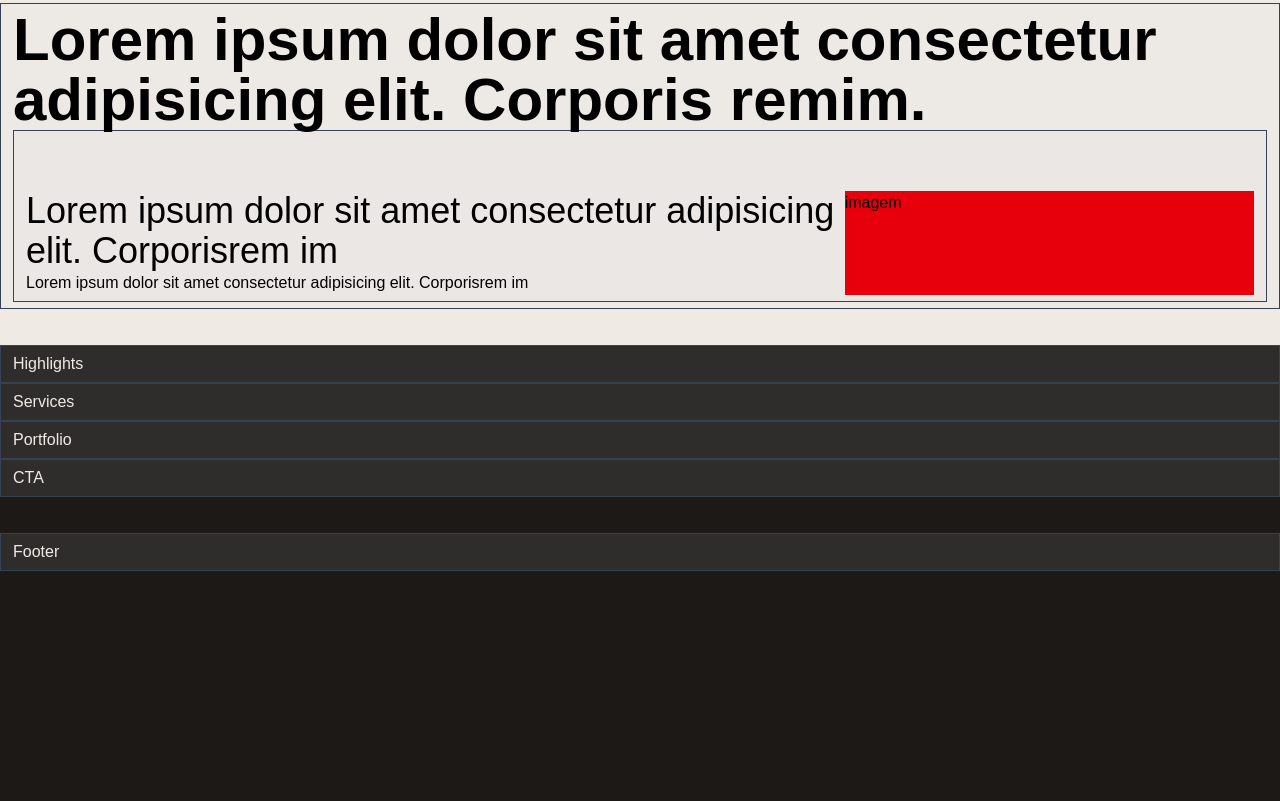
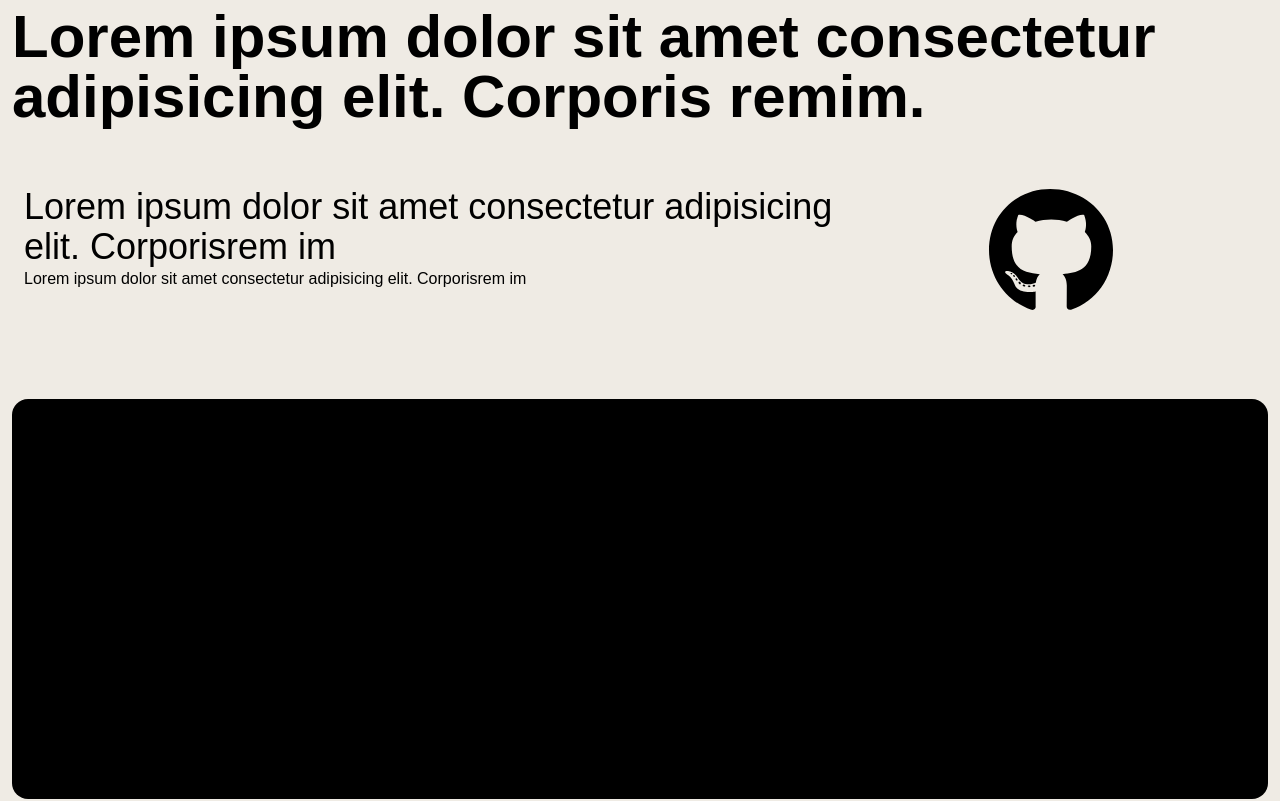
Before and after one commit to joaovlara/next-template, a Next.js app: page / in a window 1280 px wide. Shown: the part 820-1621 px from the top of the page. Before the commit the page ends 1427 px from the top, so only its background shows below. Built offline with nearby package versions, Linux system fonts and the light colour scheme; a web font is replaced by a local one.

Commit message:
create highlights

```diff
--- a/src/app/components/Sections/About.tsx
+++ b/src/app/components/Sections/About.tsx
@@ -1,4 +1,5 @@
 import { infos } from "@data/data";
+import { FaGithub } from "react-icons/fa";
 
 export default function About() {
   return (
@@ -10,8 +11,8 @@ export default function About() {
             <h3 className="text-2xl md:text-4xl">Lorem ipsum dolor sit amet consectetur adipisicing elit. Corporisrem im</h3>
             <p>Lorem ipsum dolor sit amet consectetur adipisicing elit. Corporisrem im</p>
           </div>
-          <div className="bg-red-600 md:w-1/3">
-            imagem
+          <div className=" flex justify-center items-center md:w-1/3">
+            <FaGithub className="text-9xl" />
           </div>
         </div>
       </article>
--- a/src/app/components/Sections/Highlights.tsx
+++ b/src/app/components/Sections/Highlights.tsx
@@ -1,9 +1,13 @@
-import { infos } from "@/data/data";
+import { infos } from "@data/data";
 
 export default function Highlights() {
   return (
-    <section className="container">
-      <article>Highlights</article>
+    <section className="bg-brand-light text-black">
+      <article className="container py-9">
+        <div className="bg-brand-black card h-[50vh] flex justify-center items-center">
+          Importar a lista de cards em carrossel
+        </div>
+      </article>
     </section>
   );
 }
--- a/src/app/globals.css
+++ b/src/app/globals.css
@@ -36,7 +36,7 @@
 
   /* Container centralizado */
   .container {
-    @apply max-w-7xl mx-auto bg-gray-300/10 border border-gray-700 px-3 py-1.5;
+    @apply max-w-7xl mx-auto px-3 py-1.5;
   }
 
 }
```
